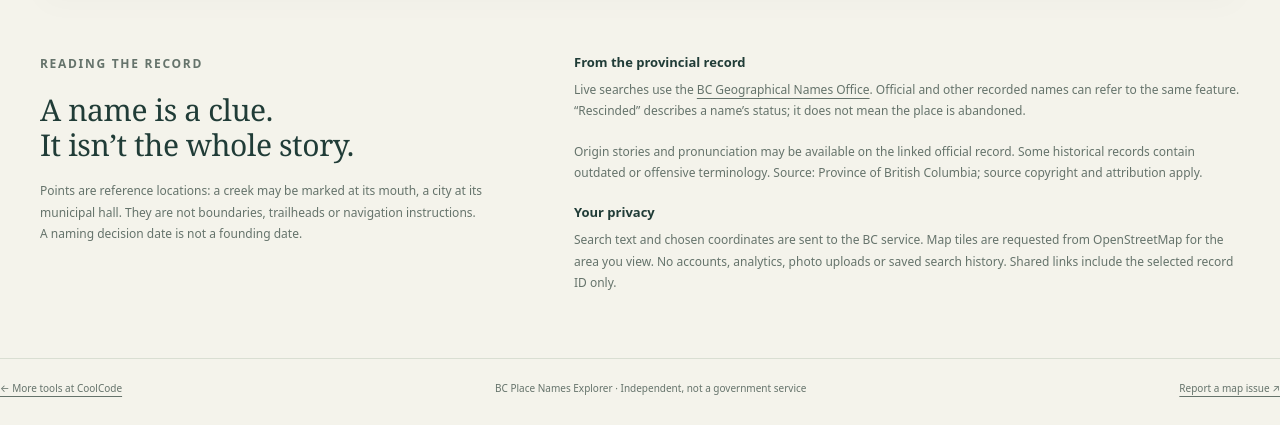
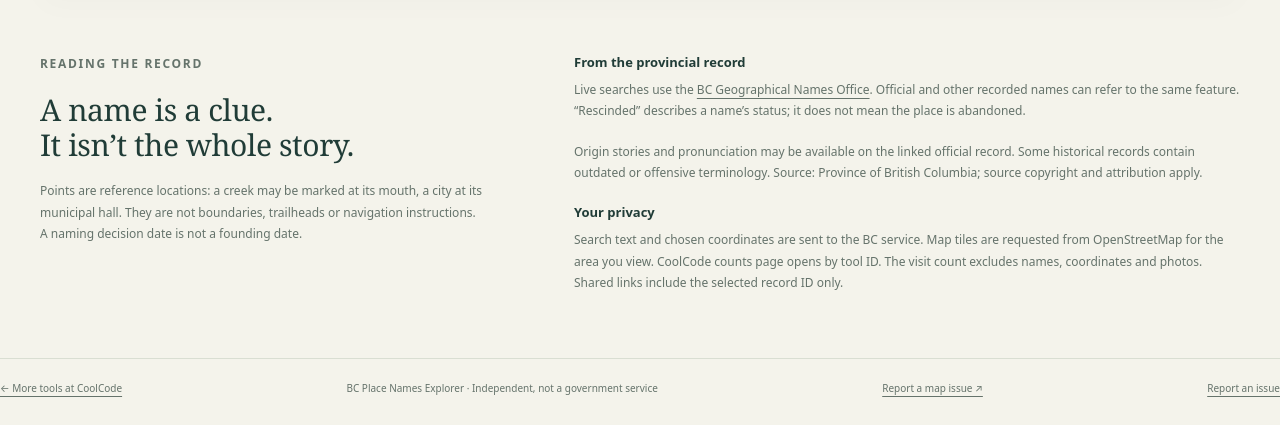
Before and after one commit to jsdyer/bcplacenames, a plain HTML site: page web/index.html in a window 1280 px wide. Shown: the part 1165-1590 px from the top of the page. Drawn offline with Linux system fonts and the light colour scheme.

Commit message:
Add a tool-specific issue link and count aggregate page visits

```diff
--- a/web/index.html
+++ b/web/index.html
@@ -7,6 +7,7 @@
 <link rel="icon" href="./favicon.svg" type="image/svg+xml">
 <link rel="stylesheet" href="./vendor/leaflet.css"><link rel="stylesheet" href="./style.css">
 <script src="./vendor/leaflet.js" defer></script><script type="module" src="./app.mjs"></script>
+<script defer src="/assets/tool-metrics.js" referrerpolicy="no-referrer"></script>
 </head>
 <body data-tool="{{TOOL_ID}}">
 <a class="skip" href="#search">Skip to search</a>
@@ -34,7 +35,7 @@
 <div class="map-column"><div class="map-top"><span><span class="live-dot"></span> EXPLORE THE LANDSCAPE</span><button id="fit" type="button">Fit results ⤢</button></div><div id="map" aria-label="Map of British Columbia"></div><p id="map-warning" class="map-warning" hidden>Map tiles could not load. Search results and record details still work.</p><div class="map-caption"><span><i class="key official"></i> Official <i class="key recorded"></i> Other recorded</span><span>Click the map to choose a search point</span></div>
 <section id="detail" class="detail" aria-label="Place details"><div class="detail-empty"><span class="compass" aria-hidden="true">⌖</span><div><p class="eyebrow">02 / LOOK A LITTLE CLOSER</p><h2>Every marker is a starting point.</h2><p>Choose a search result to see its naming status, recorded location and links to the original record.</p></div></div></section>
 </div></section>
-<section id="about" class="about"><div><p class="eyebrow">READING THE RECORD</p><h2>A name is a clue.<br>It isn’t the whole story.</h2><p>Points are reference locations: a creek may be marked at its mouth, a city at its municipal hall. They are not boundaries, trailheads or navigation instructions. A naming decision date is not a founding date.</p></div><div><h3>From the provincial record</h3><p>Live searches use the <a href="https://www2.gov.bc.ca/gov/content/governments/celebrating-british-columbia/historic-places/geographical-names">BC Geographical Names Office</a>. Official and other recorded names can refer to the same feature. “Rescinded” describes a name’s status; it does not mean the place is abandoned.</p><p>Origin stories and pronunciation may be available on the linked official record. Some historical records contain outdated or offensive terminology. Source: Province of British Columbia; source copyright and attribution apply.</p><h3>Your privacy</h3><p>Search text and chosen coordinates are sent to the BC service. Map tiles are requested from OpenStreetMap for the area you view. No accounts, analytics, photo uploads or saved search history. Shared links include the selected record ID only.</p></div></section>
-</main><footer><a href="https://coolcode.ca/">← More tools at CoolCode</a><span>BC Place Names Explorer · Independent, not a government service</span><a href="https://www.openstreetmap.org/fixthemap">Report a map issue ↗</a></footer>
+<section id="about" class="about"><div><p class="eyebrow">READING THE RECORD</p><h2>A name is a clue.<br>It isn’t the whole story.</h2><p>Points are reference locations: a creek may be marked at its mouth, a city at its municipal hall. They are not boundaries, trailheads or navigation instructions. A naming decision date is not a founding date.</p></div><div><h3>From the provincial record</h3><p>Live searches use the <a href="https://www2.gov.bc.ca/gov/content/governments/celebrating-british-columbia/historic-places/geographical-names">BC Geographical Names Office</a>. Official and other recorded names can refer to the same feature. “Rescinded” describes a name’s status; it does not mean the place is abandoned.</p><p>Origin stories and pronunciation may be available on the linked official record. Some historical records contain outdated or offensive terminology. Source: Province of British Columbia; source copyright and attribution apply.</p><h3>Your privacy</h3><p>Search text and chosen coordinates are sent to the BC service. Map tiles are requested from OpenStreetMap for the area you view. CoolCode counts page opens by tool ID. The visit count excludes names, coordinates and photos. Shared links include the selected record ID only.</p></div></section>
+</main><footer><a href="https://coolcode.ca/">← More tools at CoolCode</a><span>BC Place Names Explorer · Independent, not a government service</span><a href="https://www.openstreetmap.org/fixthemap">Report a map issue ↗</a> <a href="https://coolcode.ca/report/?tool=bcplacenames" referrerpolicy="no-referrer">Report an issue</a></footer>
 <noscript>This explorer needs JavaScript. You can use the <a href="https://apps.gov.bc.ca/pub/bcgnws/">official BC names service</a> directly.</noscript>
 </body></html>
```
Also changed, not shown: 1 other file.
